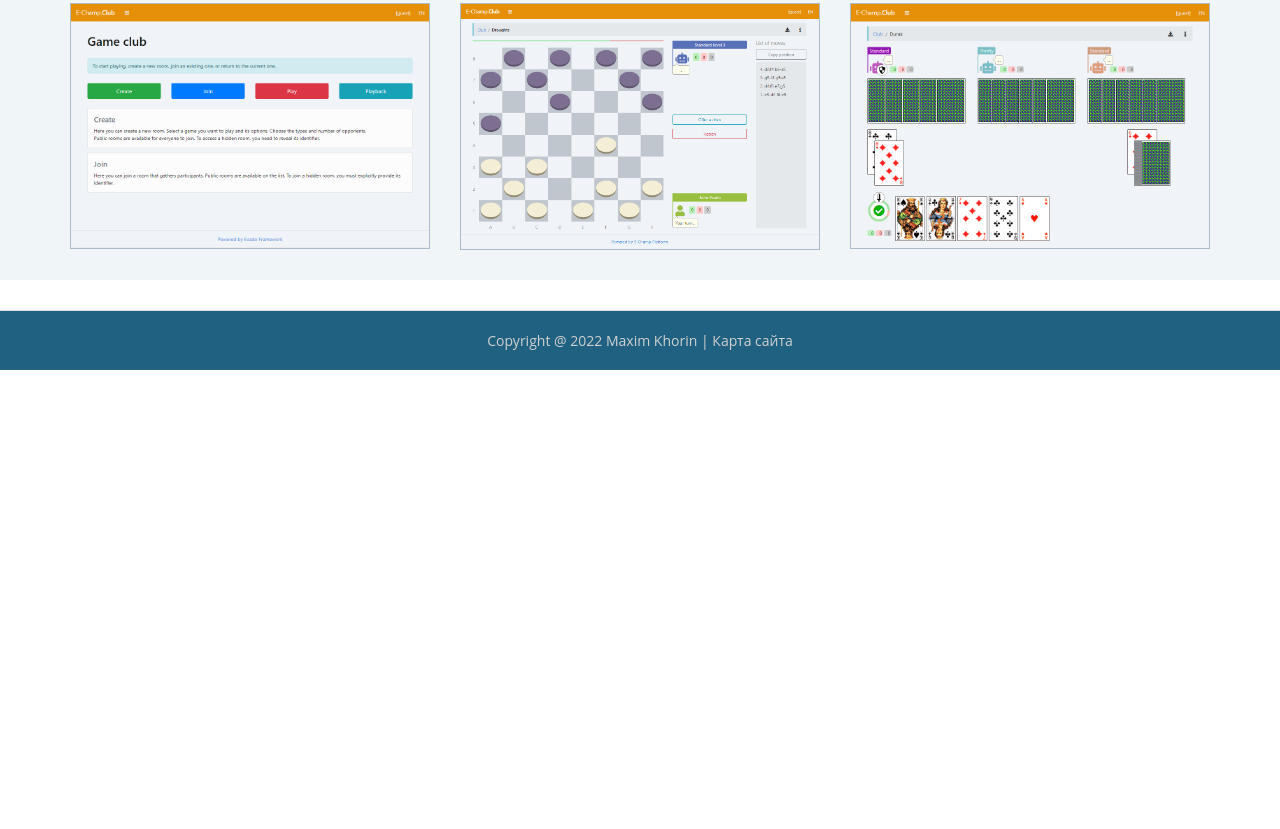
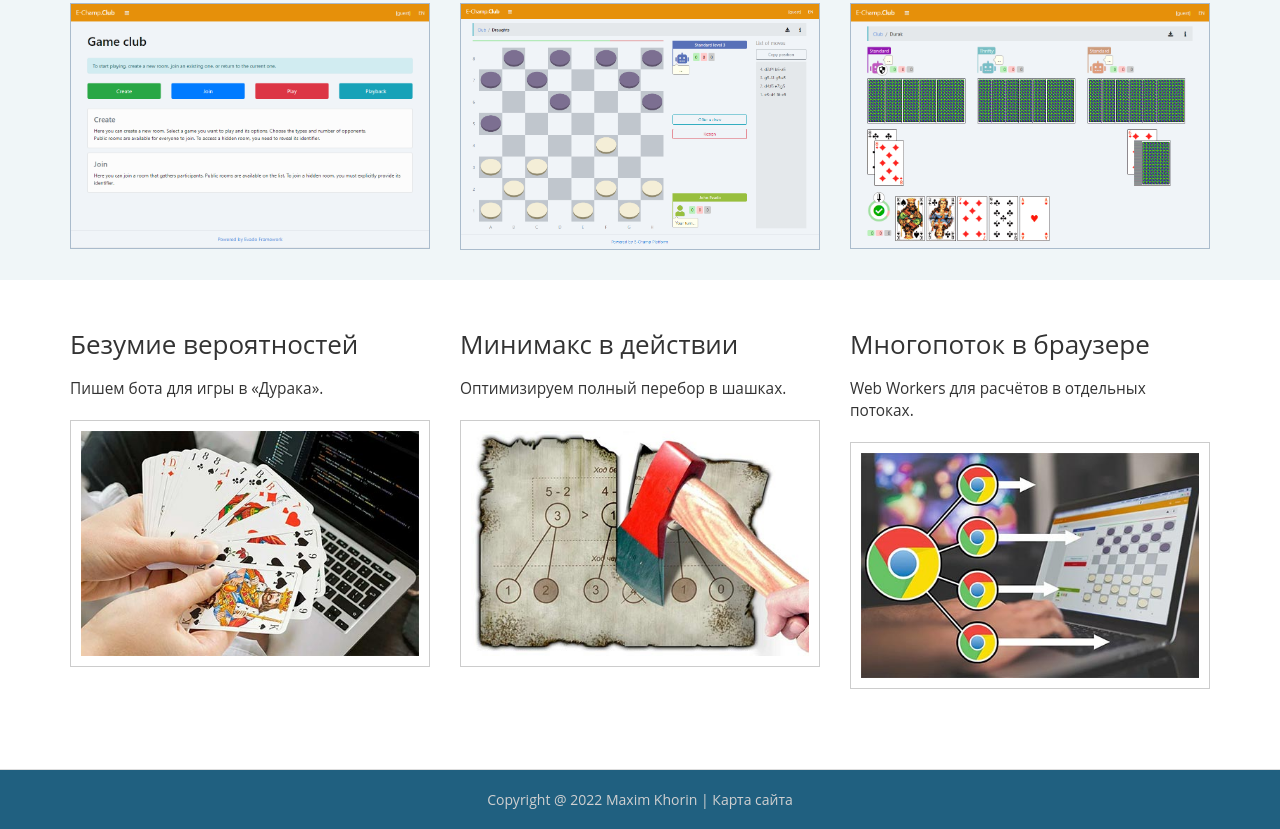
Before and after one commit to mkhorin/e-champ-site, a plain HTML site: page ru/index.html in a window 1280 px wide. Shown: the part 456-1285 px from the top of the page. Before the commit the page ends 826 px from the top, so only its background shows below. Drawn offline with Linux system fonts and the light colour scheme.

Commit message:
Add external articles

```diff
--- a/css/common.css
+++ b/css/common.css
@@ -221,8 +221,10 @@ p {
 .app-card {
     padding: 30px 0 10px;
 }
+.app-card h2 {
+    font-size: 2.6rem;
+}
 .app-card p {
-    font-size: 110%;
     margin-bottom: 20px;
 }
 .app-card img {
--- a/ru/index.html
+++ b/ru/index.html
@@ -55,6 +55,44 @@
       </div>
     </div>
   </div>
+
+  <div class="container">
+    <div class="app-list">
+      <div class="row">
+        <div class="col-lg-4 col-md-6">
+          <div class="app-card">
+            <h2>Безумие вероятностей</h2>
+            <p>Пишем бота для игры в «Дурака».</p>
+            <a href="https://zen.yandex.ru/media/id/60645976a736eb1c45830da8/bezumie-veroiatnostei-ili-pishu-bota-dlia-duraka-606459f5f57165397e442a8e" target="_blank">
+              <img class="img-responsive" src="../images/durak-01.jpg" alt="E-Champ бот для игры в карты">
+            </a>
+          </div>
+        </div>
+        <div class="col-lg-4 col-md-6">
+          <div class="app-card">
+            <h2>Минимакс в действии</h2>
+            <p>Оптимизируем полный перебор в шашках.</p>
+            <a href="https://zen.yandex.ru/media/id/60645976a736eb1c45830da8/otsekaiu-lishnee-v-minimakse-606fab2225e3fa2531362bb7" target="_blank">
+              <img class="img-responsive" src="../images/draughts-02.jpg" alt="E-Champ Шашки c минимаксом">
+            </a>
+          </div>
+        </div>
+        <div class="visible-md-block clearfix"></div>
+
+        <div class="col-lg-4 col-md-6">
+          <div class="app-card">
+            <h2>Многопоток в браузере</h2>
+            <p>Web Workers для расчётов в отдельных потоках.</p>
+            <a href="https://zen.yandex.ru/media/id/60645976a736eb1c45830da8/mnogopotochnost-v-brauzere-606fa47cbf597c0a5fcefed4" target="_blank">
+              <img class="img-responsive" src="../images/draughts-01.jpg" alt="E-Champ Шашки с многопоточностью в браузере">
+            </a>
+          </div>
+        </div>
+        <div class="visible-lg-block clearfix"></div>
+      </div>
+    </div>
+  </div>
+
 </div>
 
 <footer class="footer footer-inverse">
```
Also changed, not shown: images/draughts-01.jpg (added), images/draughts-02.jpg (added), images/durak-01.jpg (added).
